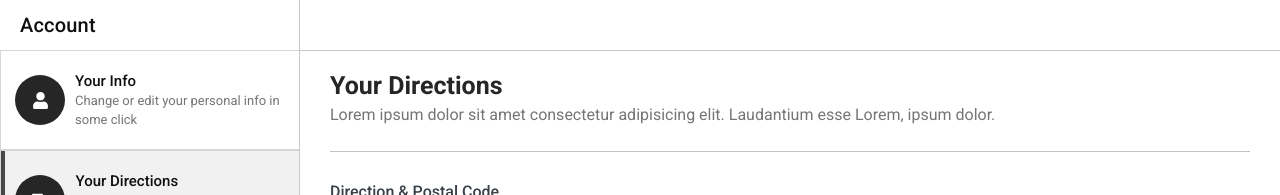
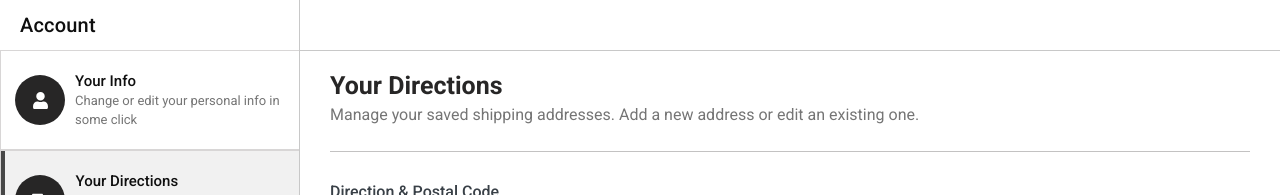
Before and after one commit to josiaspeguero/nexashop, a React (Create React App) app in the folder NexashopApp/: page /perfil/mis-direcciones in a window 1280 px wide. Shown: the top 195 px of the page. Built offline with nearby package versions, Linux system fonts and the light colour scheme.

Commit message:
feat: funcion actualizar direccion de envio

```diff
--- a/NexashopApp/src/components/ProfileDirections.jsx
+++ b/NexashopApp/src/components/ProfileDirections.jsx
@@ -112,8 +112,8 @@ function ProfileDirections() {
             <div className="profile-header">
               <h2>Your Directions</h2>
               <p>
-                Lorem ipsum dolor sit amet consectetur adipisicing elit.
-                Laudantium esse Lorem, ipsum dolor.
+                Manage your saved shipping addresses. Add a new address or edit
+                an existing one.
               </p>
             </div>
             <hr />
```
